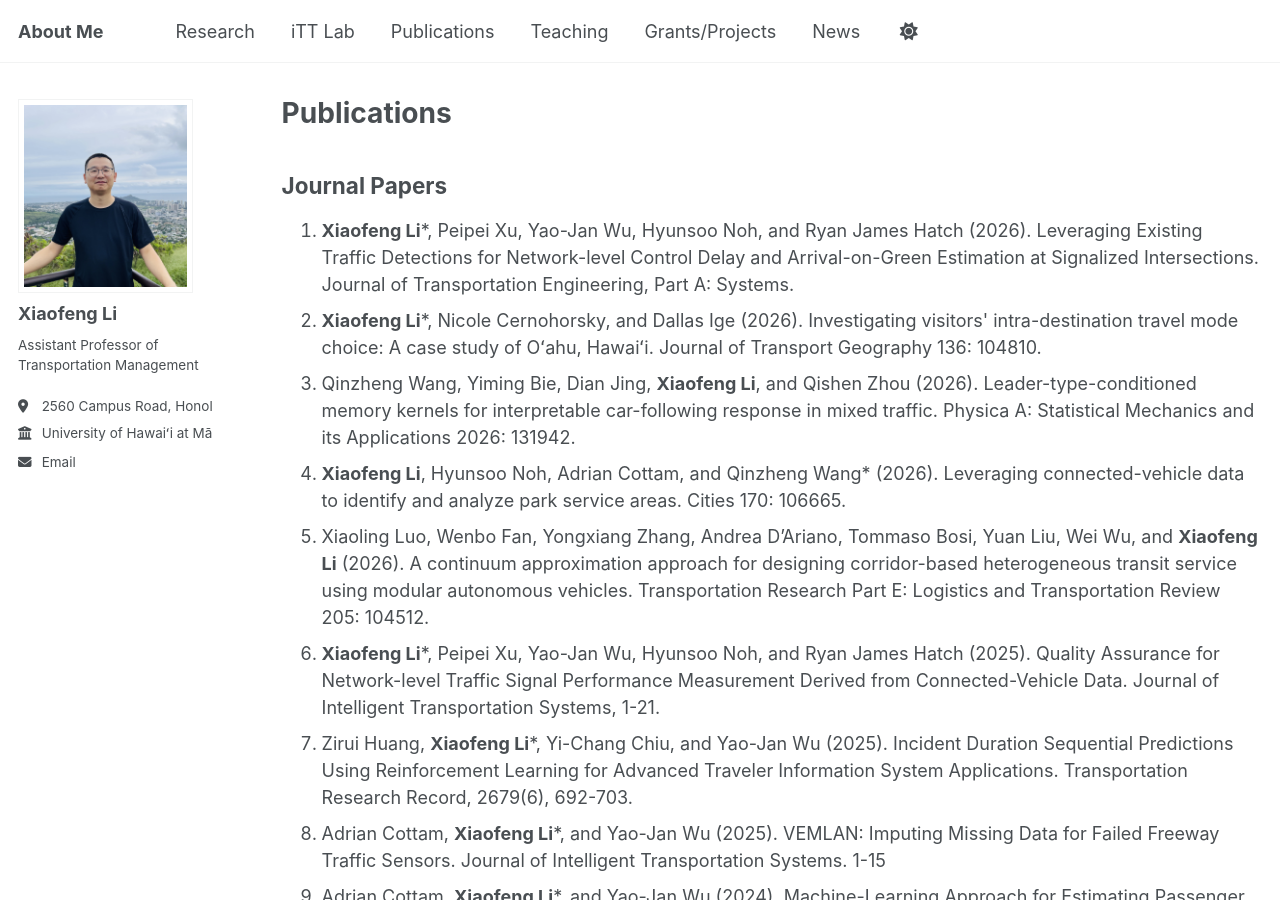
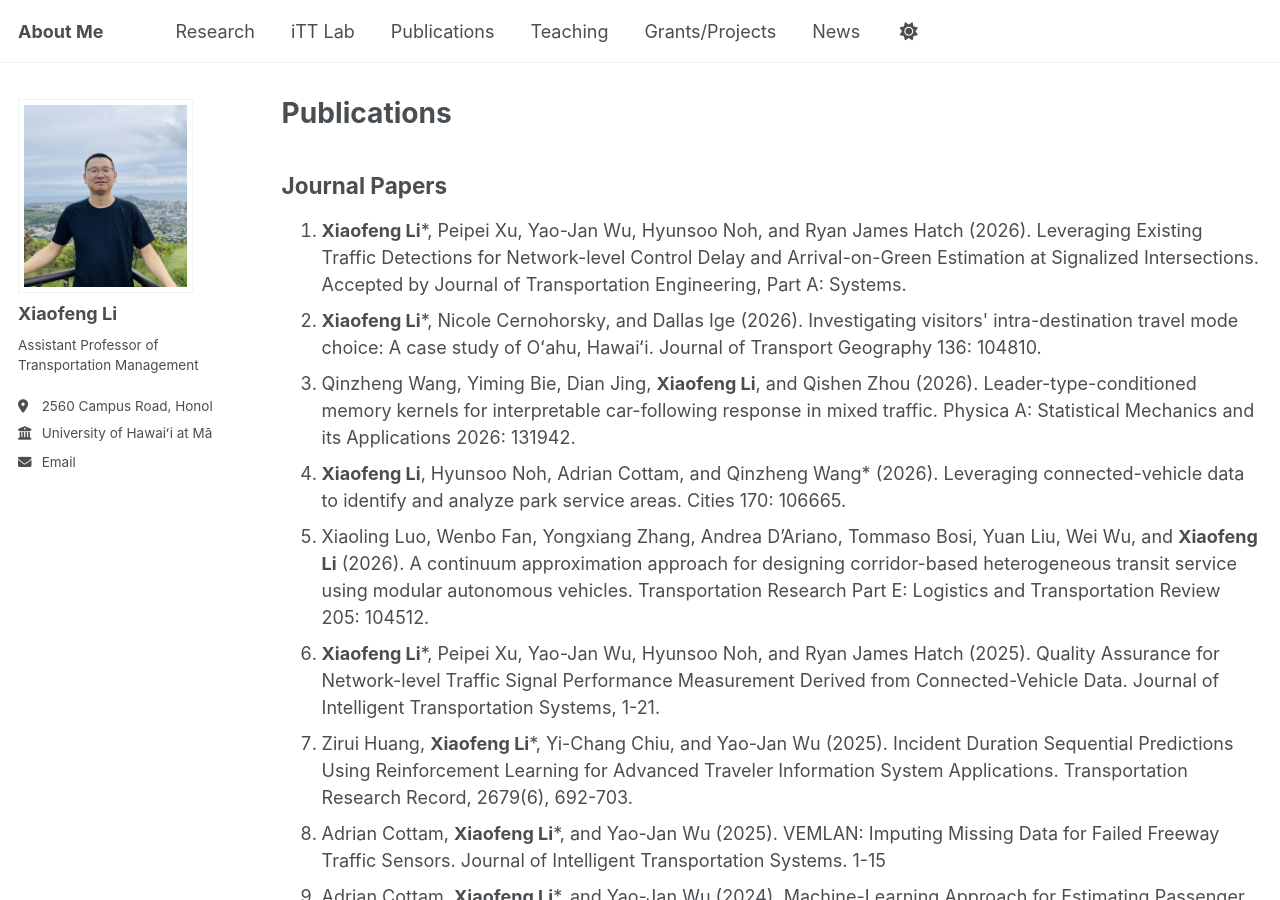
Before and after one commit to xiaofengli25/xiaofeng, a Jekyll site: the page built from _pages/publications.html, in a window 1280 px wide and 900 px high. Built offline with Jekyll 4.4.1, drawn with Linux system fonts in a browser that asks for light colours; a script bundle is joined from its source files by our own code; library files that are not in the unit come from our copies.

Commit message:
Update publications.html

```diff
--- a/_pages/publications.html
+++ b/_pages/publications.html
@@ -9,7 +9,7 @@ author_profile: true
 <h2>Journal Papers</h2>
 
 <ol>
-  <li><strong>Xiaofeng Li</strong>*, Peipei Xu, Yao-Jan Wu, Hyunsoo Noh, and Ryan James Hatch (2026). Leveraging Existing Traffic Detections for Network-level Control Delay and Arrival-on-Green Estimation at Signalized Intersections. Journal of Transportation Engineering, Part A: Systems.</li>
+  <li><strong>Xiaofeng Li</strong>*, Peipei Xu, Yao-Jan Wu, Hyunsoo Noh, and Ryan James Hatch (2026). Leveraging Existing Traffic Detections for Network-level Control Delay and Arrival-on-Green Estimation at Signalized Intersections. Accepted by Journal of Transportation Engineering, Part A: Systems.</li>
   <li><strong>Xiaofeng Li</strong>*, Nicole Cernohorsky, and Dallas Ige (2026). Investigating visitors' intra-destination travel mode choice: A case study of Oʻahu, Hawaiʻi. Journal of Transport Geography 136: 104810.</li>
   <li>Qinzheng Wang, Yiming Bie, Dian Jing, <strong>Xiaofeng Li</strong>, and Qishen Zhou (2026). Leader-type-conditioned memory kernels for interpretable car-following response in mixed traffic. Physica A: Statistical Mechanics and its Applications 2026: 131942.</li>
   <li><strong>Xiaofeng Li</strong>, Hyunsoo Noh, Adrian Cottam, and Qinzheng Wang* (2026). Leveraging connected-vehicle data to identify and analyze park service areas. Cities 170: 106665.</li>
```
